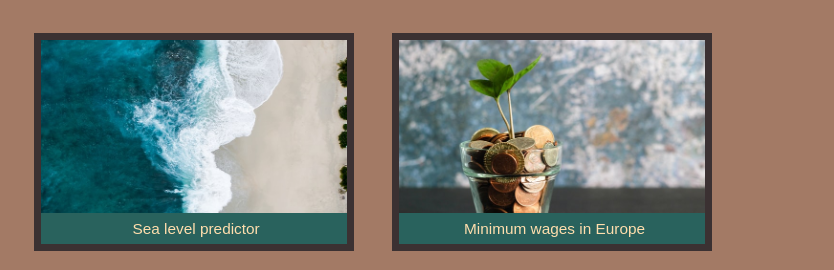
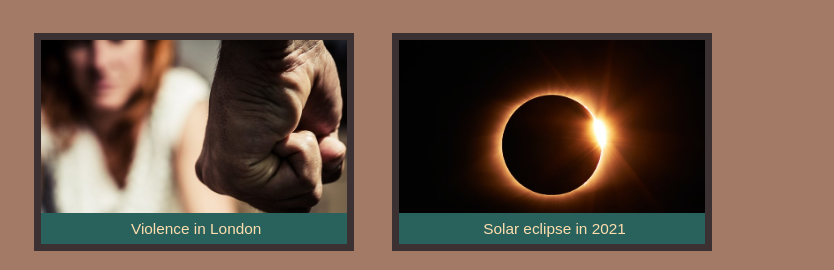
Before and after one commit to azotamiota/azotamiota.github.io, a plain HTML site: page projects2.html in a window 1280 px wide. Shown: the part 475-745 px from the top of the page, 446-1280 px from the left. Drawn offline with Linux system fonts and the light colour scheme; a web font is replaced by a local one.

Commit message:
2 projects added

```diff
--- a/projects2.html
+++ b/projects2.html
@@ -56,21 +56,21 @@
             </div>
         </div>
         </a>
-        <a href="https://github.com/azotamiota/sea_level_predictor" target="_blank">
-            <div class="project-tile" style="background-image: url('images/sea.jpg');
+        <a href="https://github.com/azotamiota/london_violence_2021" target="_blank">
+            <div class="project-tile" style="background-image: url('images/violence.jpg');
             background-size: cover; /* <-- background size */
             background-position: center; /* <-- background position */">
                 <div class="project-title">
-                    Sea level predictor
+                    Violence in London
                 </div>
             </div>
         </a>
-        <a href="https://github.com/azotamiota/min_wage_europe_2020" target="_blank">
-            <div class="project-tile" style="background-image: url('images/money.jpg');
+        <a href="https://github.com/azotamiota/eclipse2021" target="_blank">
+            <div class="project-tile" style="background-image: url('images/eclipse.jpg');
             background-size: cover; /* <-- background size */
             background-position: center; /* <-- background position */">
                 <div class="project-title">
-                    Minimum wages in Europe
+                    Solar eclipse in 2021
                 </div>
             </div>
         </a>
```
Also changed, not shown: images/eclipse.jpg (added), images/violence.jpg (added).
